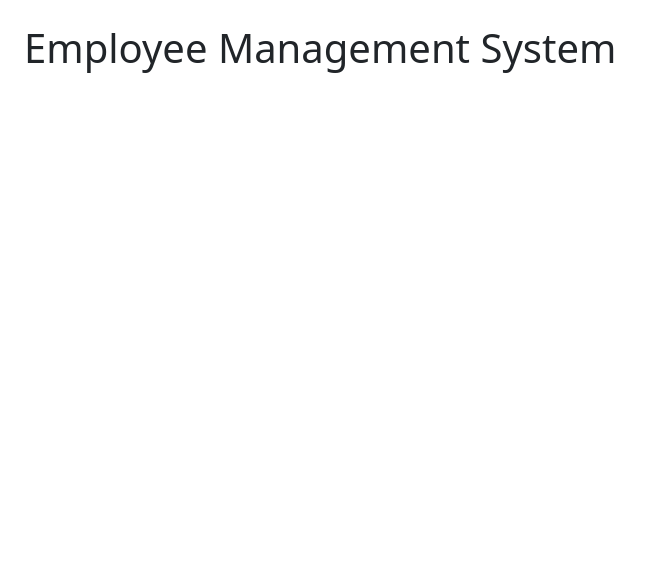
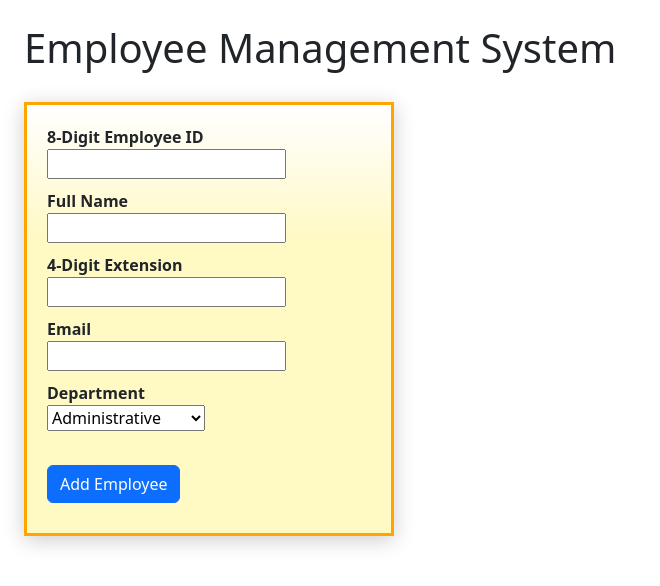
Before and after one commit to sevendimensionalcrossproduct/Assignment05, a plain HTML site: page index.html in a window 1280 px wide. Shown: the whole page, without its empty margins (0-660 px from the left). Drawn offline with nearby package versions, Linux system fonts and the light colour scheme.

Commit message:
Assignment 5

```diff
--- a/index.html
+++ b/index.html
@@ -11,13 +11,49 @@
         h1              {margin-bottom: 30px;}
         label           {font-weight: bold;}
         input, select   {margin-bottom: 10px;}
-        form            {width: 30%; padding: 20px;}
+        form            {width: 30%; padding: 20px; border:3px solid orange;
+                        background: linear-gradient(to top, #fff9c4 68%, #fff);
+                        box-shadow: 0 4px 20px rgba(0, 0, 0, 0.2);}
     </style>
 </head>
 <body class="m-4">
     <h1>Employee Management System</h1>
     <form id="empForm">
 
+    <b>8-Digit Employee ID</b>
+    <br>
+    <input type="text" maxlength="8" id="id"></input>
+    <br>
+
+    <b>Full Name</b>
+    <br>
+    <input type="text" id="name"></input>
+    <br>
+
+    <b>4-Digit Extension</b>
+    <br>
+    <input type="text" maxlength="4" id="ext"></input>
+    <br>
+
+    <b>Email</b>
+    <br>
+    <input type="email" id="email"></input>
+    <br>
+
+    <b>Department</b>
+    <br>
+    <select id="department">
+        <option value="Administrative">Administrative</option>
+        <option value="Engineering">Engineering</option>
+        <option value="Executive">Executive</option>
+        <option value="Marketing">Marketing</option>
+        <option value="Quality Assurance">Quality Assurance</option>
+        <option value="Sales">Sales</option>
+    </select>
+    <br>
+    <br>
+
+    <input type="submit" id="submit" value="Add Employee" class="btn btn-primary"></input>
     </form>
 </body>
 </html>
--- a/js/script.js
+++ b/js/script.js
@@ -0,0 +1,14 @@
+window.addEventListener('load', () => {
+    const processForm = (message, id) => {
+        console.log(message + document.getElementById(id).value);
+    }
+
+    document.getElementById('empForm').addEventListener('submit', (e) => {
+        e.preventDefault();
+        processForm("ID: ", 'id')
+        processForm("Name: ", 'name')
+        processForm("Extension: ", 'ext')
+        processForm("Email: ", 'email')
+        processForm("Department: ", 'department')
+    });
+});
```
